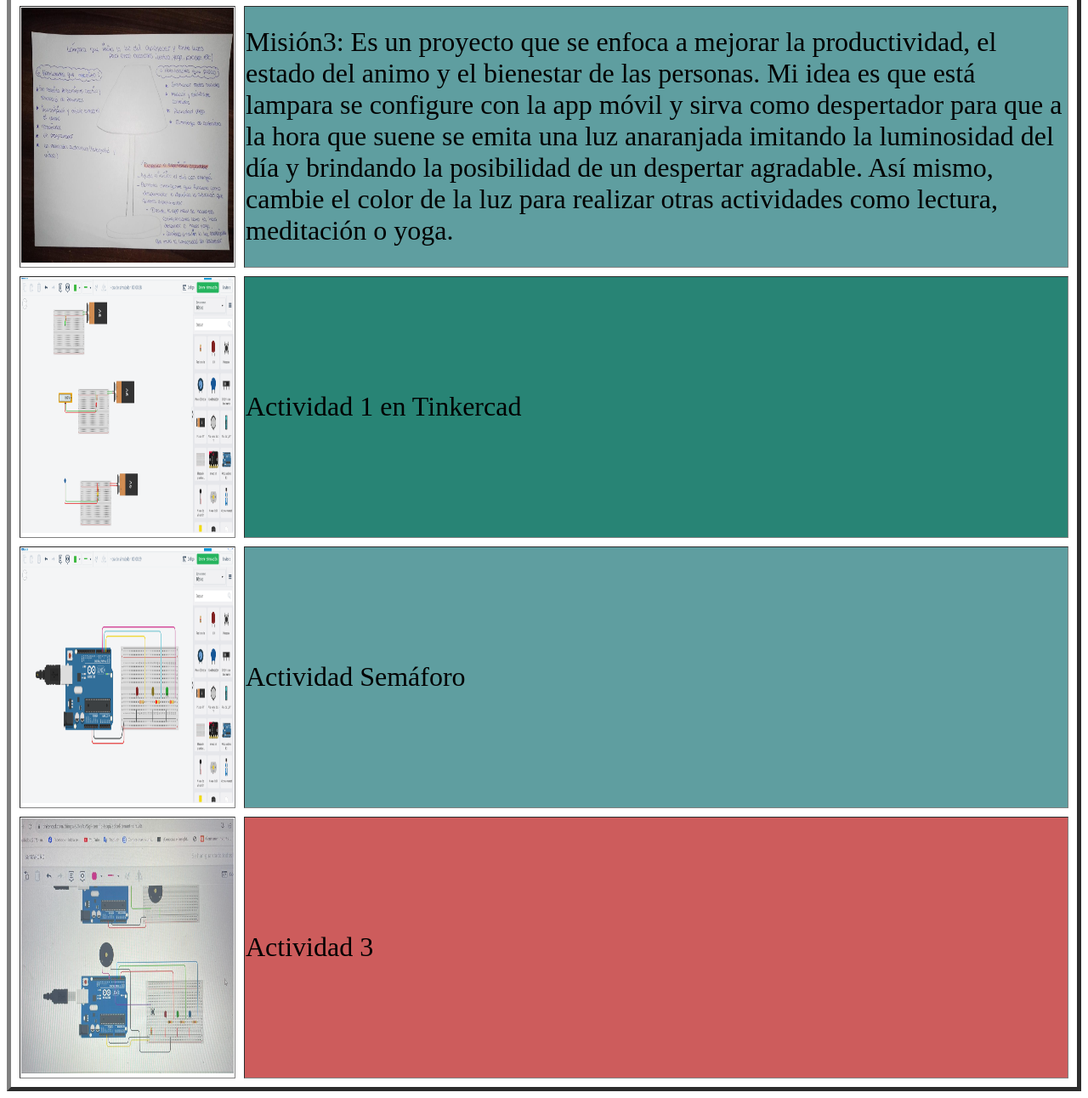
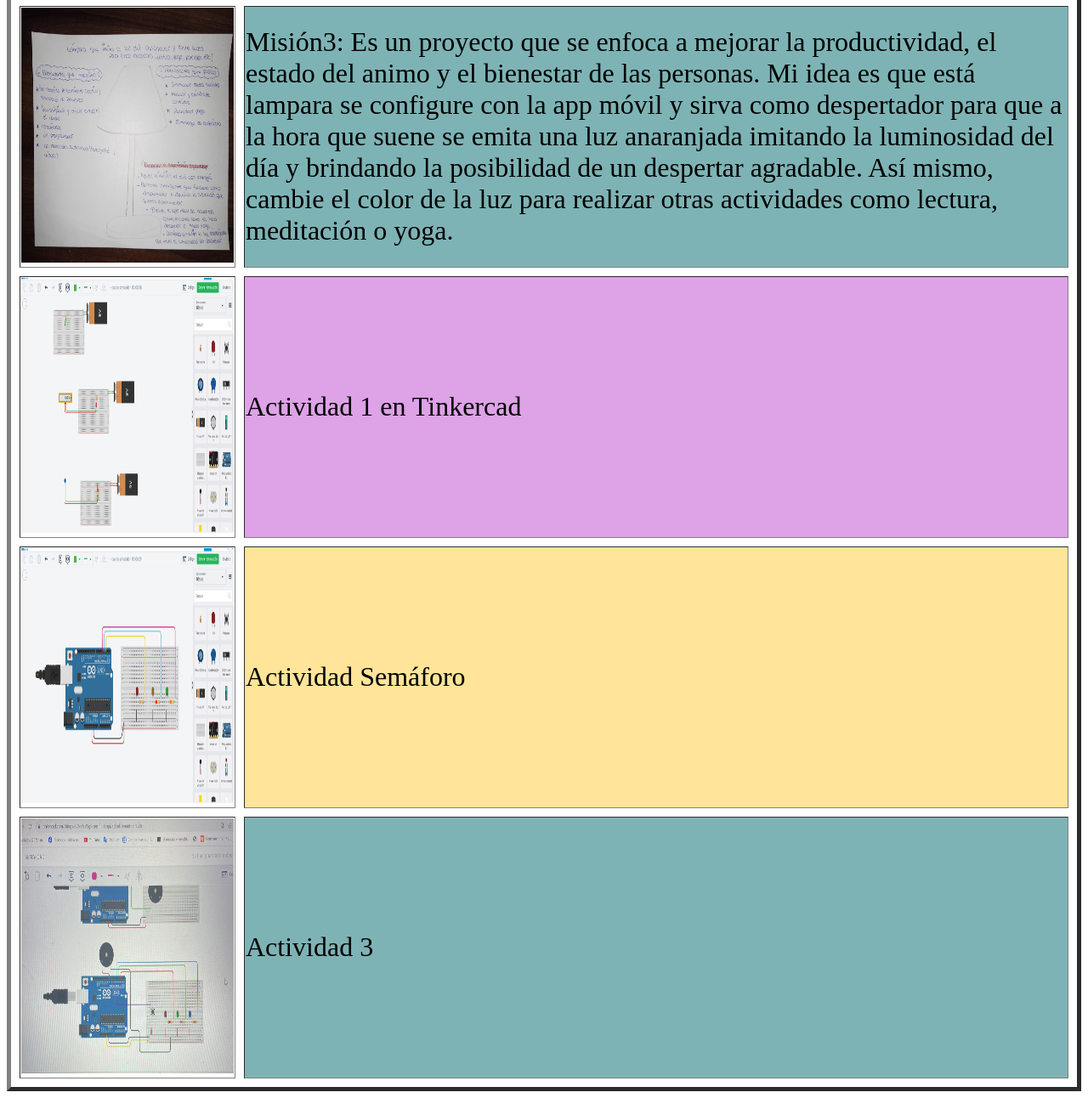
Before and after one commit to samanta-2023/samantalaboratorio2, a plain HTML site: page index.html in a window 1280 px wide. Shown: the part 724-2016 px from the top of the page at 85% size. Drawn offline with Linux system fonts and the light colour scheme.

Commit message:
Promedio 2 Lab

```diff
--- a/index.html
+++ b/index.html
@@ -9,7 +9,7 @@
                 <table border="5" cellspacing="10">
                     <tr>
                         <td>
-                            <img height="300" width="250" src="IMG/FOTO.jpg">
+                            <img height="300" width="250" src="./Primera foto.jpg">
                         </td>
                         <td style="background-color: rgb(222, 162, 231); font-size: 200%;">Mi nombre es Samanta Muñoz Fernández, actualmente me encuentro en el último ciclo de la carrera Publicidad y Marketing Digital en Toulouse Lautrec. Me considero una persona comunicativa, responsable, empática y creativa. Me gusta trabajar en equipo y aportar ideas innovadoras que ayuden a crear soluciones impactantes y transmitan mensajes efectivos.</td>
 
@@ -18,31 +18,31 @@
                         <td>
                             <IMG height= "300" width= "250" src="./Foto a.jpg"></IMG>
                         </td>
-                        <td style="background-color: rgb(255, 228, 152); font-size: 200%;">MISIÓN1: Lo primero que hicimos como equipo fue conocernos más compartiendo nuestros gustos con el objetivo de encontrar cosas en común que nos puedan identificar a todos. Después de ello, juntamos toda la información y lo plasmamos en un dibujo que respresentaba nuestra pasión por viajar. Por último lo pasamos a un formato digital y lo imprimimos en 3D. Nos llevamos un buen aprendizaje sobre la impresora y el proceso.</td>
+                        <td style="background-color: rgb(255, 228, 153); font-size: 200%;">MISIÓN1: Lo primero que hicimos como equipo fue conocernos más compartiendo nuestros gustos con el objetivo de encontrar cosas en común que nos puedan identificar a todos. Después de ello, juntamos toda la información y lo plasmamos en un dibujo que respresentaba nuestra pasión por viajar. Por último lo pasamos a un formato digital y lo imprimimos en 3D. Nos llevamos un buen aprendizaje sobre la impresora y el proceso.</td>
 
                     </tr>
                     <tr>
                         <td>
                             <IMG height="300" width="250" src="./Foto b.jpg"><IMG>
                         </td>
-                        <td style="background-color: cadetblue; font-size: 200%;">Misión3: Es un proyecto que se enfoca a mejorar la productividad, el estado del animo y el bienestar de las personas. Mi idea es que está lampara se configure con la app móvil y sirva como despertador para que a la hora que suene se emita una luz anaranjada imitando la luminosidad del día y brindando la posibilidad de un despertar agradable. Así mismo, cambie el color de la luz para realizar otras actividades como lectura, meditación o yoga. </td>
+                        <td style="background-color: rgb(126, 179, 181) ; font-size: 200%;">Misión3: Es un proyecto que se enfoca a mejorar la productividad, el estado del animo y el bienestar de las personas. Mi idea es que está lampara se configure con la app móvil y sirva como despertador para que a la hora que suene se emita una luz anaranjada imitando la luminosidad del día y brindando la posibilidad de un despertar agradable. Así mismo, cambie el color de la luz para realizar otras actividades como lectura, meditación o yoga. </td>
                     <tr>
                         <td>
                             <img height="300" width="250" src="./Actividad 1.png"></IMG>
                         </td>
-                            <td style="background-color: rgb(40, 132, 117); font-size: 200%;"> Actividad 1 en Tinkercad </td>
+                            <td style="background-color: rgb(222, 162, 231); font-size: 200%;"> Actividad 1 en Tinkercad </td>
                     </tr>
                     <tr>
                         <td>
                             <IMG height="300" width="250" src="./Actividad 2.png"></IMG>
                         </td>
-                            <td style="background-color: cadetblue; font-size: 200%;"> Actividad Semáforo</td>
+                            <td style="background-color: rgb(255, 228, 153); font-size: 200%;"> Actividad Semáforo</td>
                     <tr>
                     <td>
                         <IMG height="300" width="250" src="./Actividad 3.png"></IMG>
 
                     </td>
-                     <td style="background-color: indianred; font-size: 200%;"> Actividad 3 </td>
+                     <td style="background-color: rgb(126, 179, 181); font-size: 200%;"> Actividad 3 </td>
                      </tr>
 
 
```
Also changed, not shown: Primera foto.jpg (renamed from FOTO.jpg).
